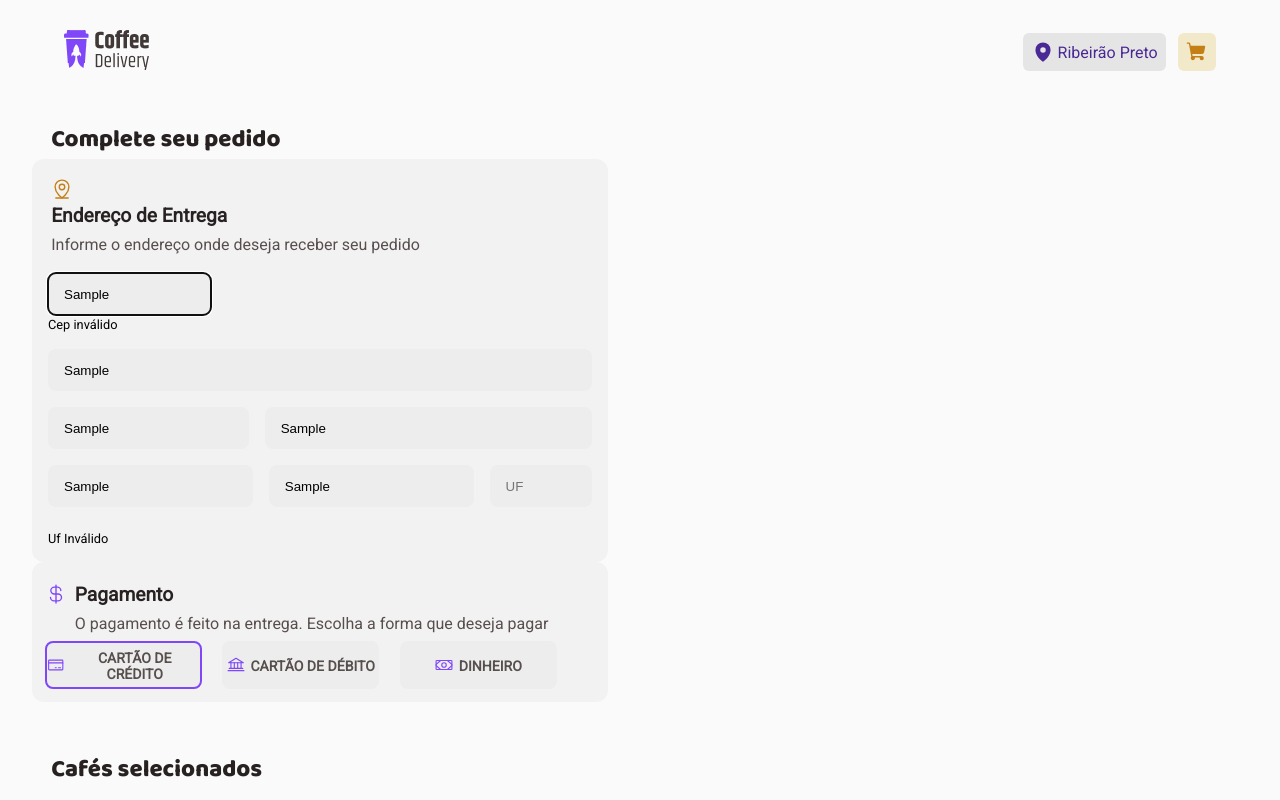
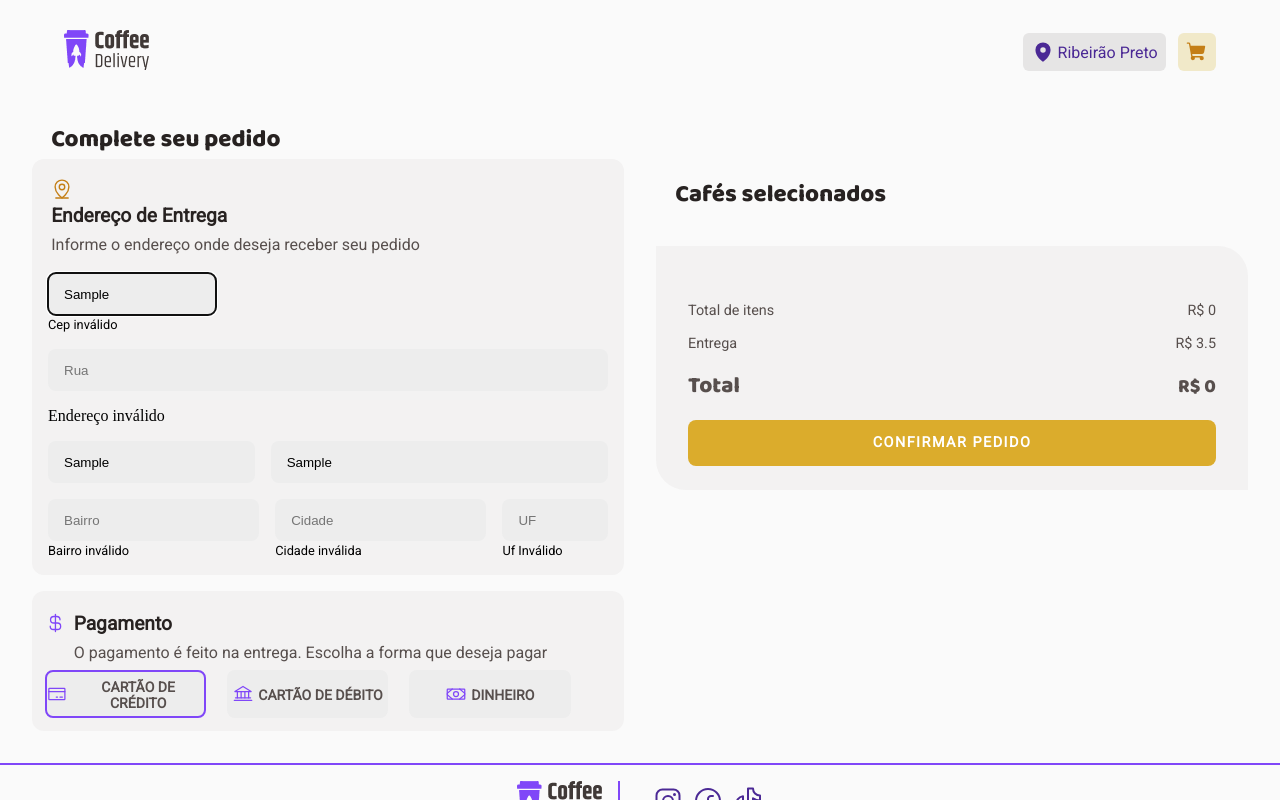
Before and after one commit to MatthewsBritto/CoffeDelivery, a React (Vite) app: page /pay in a window 1280 px wide. Both pictures are taken after typing "Sample", "Sample", "Sample", "Sample", "Sample", "Sample" into the empty fields and a click on the button "CARTÃO DE CRÉDITO". Shown: the top 800 px of the page. Built offline with nearby package versions, Linux system fonts and the light colour scheme.

Commit message:
feat:cepService

```diff
--- a/src/components/Home/List/index.tsx
+++ b/src/components/Home/List/index.tsx
@@ -51,6 +51,7 @@ export function List(){
          {x && x.map((item) => {
             return (
                <Card
+                  key={item.id}
                   id={item.id}
                   photo={item.photo}
                   price={item.price}
--- a/src/components/Pay/Form/index.tsx
+++ b/src/components/Pay/Form/index.tsx
@@ -1,4 +1,4 @@
-import React, { useContext, useEffect } from 'react';
+import React, { useContext, useEffect, useState } from 'react';
 import { MapPinLine } from 'phosphor-react';
 import { Container,TextContainer,FormPay, FormInput,ContainerContent,Lego,InputsContainer, CepInputContainer, DoubleInputContainer, TripleInputContainer } from './styles';
 import { PayType } from '../PayType';
@@ -7,6 +7,8 @@ import {zodResolver} from '@hookform/resolvers/zod'
 import * as  zod from 'zod'
 import { ShoppingCar } from '../ShoppingCar';
 import { OrderContext } from '../../../contexts/OrderContext';
+import { searchCep } from '../../../services/cepApi';
+import { AdressType } from '../../../types/adress';
 
 export const formValidationSchema = zod.object({
    cep: zod.string().min(8, 'Cep inválido').max(8, 'Cep inválido'),
@@ -25,13 +27,14 @@ export function Form() {
 
    const {clickFinishedOrder,payType} = useContext(OrderContext)
 
+   const [adressInfos, setAdressInfos] = useState<AdressType>({} as AdressType)
+
    const { register, handleSubmit,formState:{errors}} = useForm<newOrderProps>({
       resolver:zodResolver(formValidationSchema),
    })
 
-   const onSubmitAdressForm: SubmitHandler<newOrderProps> = (data) => {
-      // clickFinishedOrder(data,payType)
-      console.log(data)
+   const onSubmitAdressForm: SubmitHandler<newOrderProps> = async (data) => {
+      clickFinishedOrder(data,payType)
    }
 
 
@@ -56,54 +59,84 @@ export function Form() {
                   </TextContainer>
 
                   <CepInputContainer>
-                     <FormInput id='cep' placeholder='Cep'  {...register('cep',{valueAsNumber:false})}/>
+                     <FormInput
+                        id='cep'
+                        placeholder='Cep'
+                        {...register('cep',{valueAsNumber:false})}
+                        onChange={async (event) => {
+                           if(event.target.value.length > 7) {
+                              const res = await searchCep(Number(event.target.value))
+                                 res && setAdressInfos(res)
+                           }
+                        }}
+                        />
                      {errors.cep && ( <label>{errors.cep?.message}</label>)}
                   </CepInputContainer>
 
-                  <div>
-                     <FormInput id='adress' placeholder='Rua'  {...register('adress')} />
-                     {errors.adress && ( <label>{errors.adress?.message}</label >)}
-                  </div>
+
+                  <FormInput
+                     id='adress'
+                     placeholder='Rua'
+                     value={adressInfos.logradouro ? adressInfos.logradouro : ''}
+                     {...register('adress')} />
+                     { errors.adress && (
+                         <label>{errors.adress?.message}</label >
+                     )}
+
 
                   <DoubleInputContainer>
-                     <FormInput id='number' placeholder='Número'  {...register('number',{valueAsNumber:false})}/>
+                     <div>
+                        <FormInput id='number'
+                           placeholder='Número'
+                           {...register('number',{valueAsNumber:false})}/>
                            {errors.number && (
                               <label>{errors.number?.message}</label >)}
-
+                     </div>
+                     <div>
                         <FormInput
                            id='complement'
                            placeholder='Complemento'
                            {...register('complement')}
                            />
+                     </div>
                   </DoubleInputContainer>
 
 
                   <TripleInputContainer>
+                     <div>
                         <FormInput
                            id='bairro'
                            placeholder='Bairro'
                            {...register('bairro')}
+                           value={ adressInfos.bairro ? adressInfos.bairro : ''}
                            />
                            {  errors.bairro && (
                               <label> {errors.bairro?.message} </label>
                            )}
+                     </div>
 
+                     <div>
                         <FormInput
                            id='city'
                            placeholder='Cidade'
+                           value={ adressInfos.localidade ? adressInfos.localidade : ''}
                            {...register('city')}/>
                            {
                               errors.city && (
                                  <label>{errors.city?.message}</label>
                            )}
+                     </div>
 
+                     <div>
                         <FormInput
                            id='uf'
                            placeholder='UF'
+                           value={ adressInfos.uf ? adressInfos.uf : ''}
                            {...register('uf')}/>
                            { errors.uf && (
                               <label>{errors.uf?.message}</label>
                            )}
+                     </div>
 
                   </TripleInputContainer>
 
--- a/src/components/Pay/Form/styles.ts
+++ b/src/components/Pay/Form/styles.ts
@@ -4,7 +4,7 @@ export const Container =  styled.div`
 
    width: 100%;
    padding: 1rem;
-   max-width: 640px;
+
 
    @media (min-width:768px) {
       padding: 1rem 2rem;
@@ -45,16 +45,19 @@ export const FormPay = styled.form`
    gap: 2rem;
    justify-content:space-between;
 
+   @media (min-width: 1280px) {
+      flex-direction: row;
+   }
 
 `
 export const FormInput = styled.input`
-   height:2.62rem;
+   min-height:2.62rem;
    max-width:100%;
    /* width: ${props=> props.width}rem; */
    border-radius:8px;
    border:none;
    padding: 0 1rem;
-    background-color:${props=> props.theme.baseInput};
+   background-color:${props=> props.theme.baseInput};
 `
 
 
@@ -75,6 +78,13 @@ export const Lego = styled.div`
    flex-wrap: wrap;
    flex-direction:column;
    justify-content:space-around;
+   gap:1rem;
+   max-width:640px;
+   max-height: 1050px;
+
+   @media (min-width: 1280px) {
+      flex-direction: row;
+   }
 
 
 `
@@ -88,6 +98,9 @@ export const InputsContainer = styled.div`
    padding: 1rem 0;
    background-color: ${props=> props.theme.baseCard};
    border-radius: 12px;
+   max-height: 800px;
+
+
 
    div{
 
@@ -105,6 +118,8 @@ export const InputsContainer = styled.div`
 
    @media (min-width: 768px) {
       padding: 1rem;
+
+
    }
 `
 
--- a/src/components/Pay/PayType/components/index.tsx
+++ b/src/components/Pay/PayType/components/index.tsx
@@ -8,9 +8,9 @@ interface props {
 const Icon:React.FC<props> = ({typeBatata}) =>{
 
   switch (typeBatata.toUpperCase()) {
-   case 'BANK': return <Bank  weight='regular' size={18} color={'#8047f8'}/>
-   case 'CREDIT': return <CreditCard weight='regular' size={18} color={'#8047f8'}/>
-   case 'MONEY': return <Money weight='regular' size={18}   color={'#8047f8'}/>
+   case 'BANK': return <Bank  weight='regular' size={20} color={'#8047f8'}/>
+   case 'CREDIT': return <CreditCard weight='regular' size={20} color={'#8047f8'}/>
+   case 'MONEY': return <Money weight='regular' size={20}   color={'#8047f8'}/>
 
    default:
       return null
--- a/src/components/Pay/PayType/styles.ts
+++ b/src/components/Pay/PayType/styles.ts
@@ -10,14 +10,18 @@ export const Container = styled.div`
    padding: 0.8rem;
    background-color: ${props => props.theme.baseCard};
    border-radius:12px;
+   max-height: 200px;
 `
 
 export const TextContainer = styled.div`
    display:flex;
    padding: 0.5rem 0;
+
    div {
+      width: 100%;
       font-family: 'Roboto', sans-serif;
       margin-left: .5rem;
+      text-align:left;
       h3{
          font-size:1.2rem;
          padding-bottom:.5rem;
--- a/src/components/Pay/ShoppingCar/styles.ts
+++ b/src/components/Pay/ShoppingCar/styles.ts
@@ -16,8 +16,13 @@ export const CarItemsContainer = styled.div`
 
    width: 100%;
    background-color: ${pro => pro.theme.baseCard};
-   padding: 1rem ;
+
    border-radius: 0 30px 0 30px;
+
+   @media (min-width: 768px) {
+      padding: 1rem 2rem;
+      max-width: 640px;
+   }
 `
 
 export const BuyBtn = styled.a`
@@ -61,8 +66,11 @@ export const Counter = styled.div`
       border:none;
       line-height:50%;
       border-radius:8px;
+   }
 
 
+   @media (min-width: 768px) {
+      padding:.5rem 1rem ;
    }
 `
 export const Item = styled.div`
@@ -70,7 +78,8 @@ export const Item = styled.div`
    display: flex;
    justify-content:space-between;
    align-items:center;
-   margin:1.5rem 0;
+   padding:1.5rem 0;
+   border-bottom: 1px solid lightgray;
 
    img{
       width:4rem;
@@ -79,7 +88,16 @@ export const Item = styled.div`
 
 export const TextContainer = styled.div`
    width: 60%;
-   text-align:center;
+   padding: 0.2rem 1rem;
+   display: flex;
+   flex-direction:column;
+   gap:.5rem;
+
+
+   @media (min-width: 768px) {
+      width: 75%;
+
+   }
 
    h3{
       font-family: 'Roboto',sans-serif;
@@ -93,7 +111,12 @@ export const ItemTotal = styled.h3`
 
    color: ${props => props.theme.baseText};
    font-family:'baloo 2', sans serif;
-   margin-bottom:2rem;
+   font-size:1rem;
+
+
+   @media (min-width: 768px) {
+      margin-bottom:2rem;
+   }
 
 `
 
@@ -114,12 +137,22 @@ export const RemoveBtn = styled.button`
       font-size:.8rem;
    }
 
+
+   @media (min-width: 768px) {
+    padding:.5rem 1rem;
+   }
+
 `
 export const BtnContainer = styled.div`
 
-   width: 90%;
+   width: 100%;
    display: flex;
-   justify-content:space-evenly;
-   margin: 0 auto;
+   gap: 1rem;
+
+
+   @media (min-width: 768px) {
+      gap: 2rem;
+   }
+
 
 `
--- a/src/components/Pay/styles.ts
+++ b/src/components/Pay/styles.ts
@@ -1,6 +1,8 @@
 import styled from "styled-components";
 
 export const Container = styled.div`
-
    width: 100%;
+   max-width:1280px;
+   margin: 0 auto;
+   min-height: 75vh;
 `
--- a/src/contexts/OrderContext.tsx
+++ b/src/contexts/OrderContext.tsx
@@ -202,10 +202,9 @@ export interface Order {
     setPayType(active)
  }
 
- function clickFinishedOrder(data:OrderAdress,payType:string){
+ function clickFinishedOrder(data:OrderAdress,payType:string) {
 
-
-  if(payType !== '' ){
+  if(payType !== '' ) {
     let newOrder = {
         adress:data.adress,
         bairro:data.bairro,
--- /dev/null
+++ b/src/services/cepApi.ts
@@ -0,0 +1,16 @@
+import { AdressType } from "../types/adress"
+
+
+export async function searchCep(cepnumber: number) {
+  try {
+    const res = await fetch(`https://viacep.com.br/ws/${cepnumber}/json/`)
+    if (!res.ok){
+      throw new Error(`Response status: ${res.status}`)
+    }
+
+    const json:AdressType = await res.json()
+    return json
+  } catch (error) {
+    console.error(error)
+  }
+}
--- /dev/null
+++ b/src/types/adress.ts
@@ -0,0 +1,7 @@
+export type AdressType = {
+    cep: string,
+    logradouro: string,
+    bairro: string,
+    localidade: string,
+    uf: string
+}
```
Lines whose indentation alone changed are shown as unchanged.
